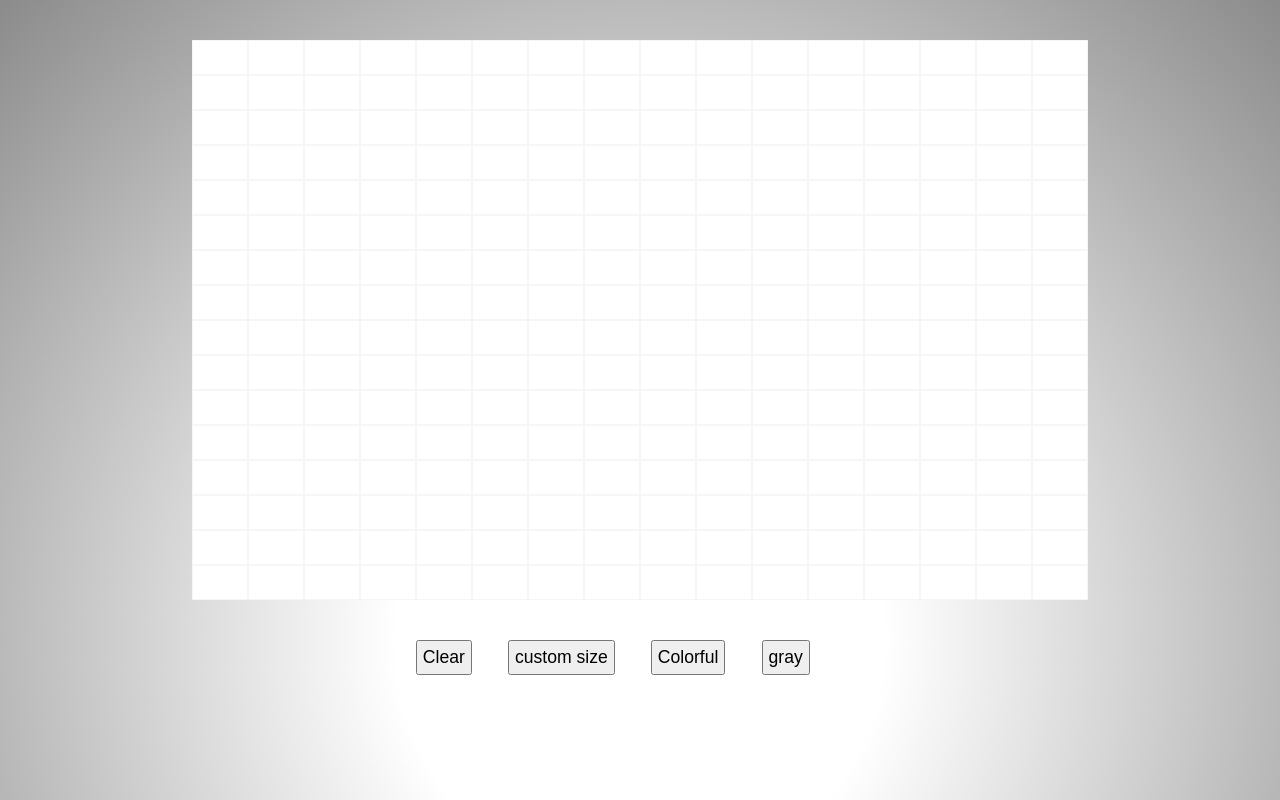
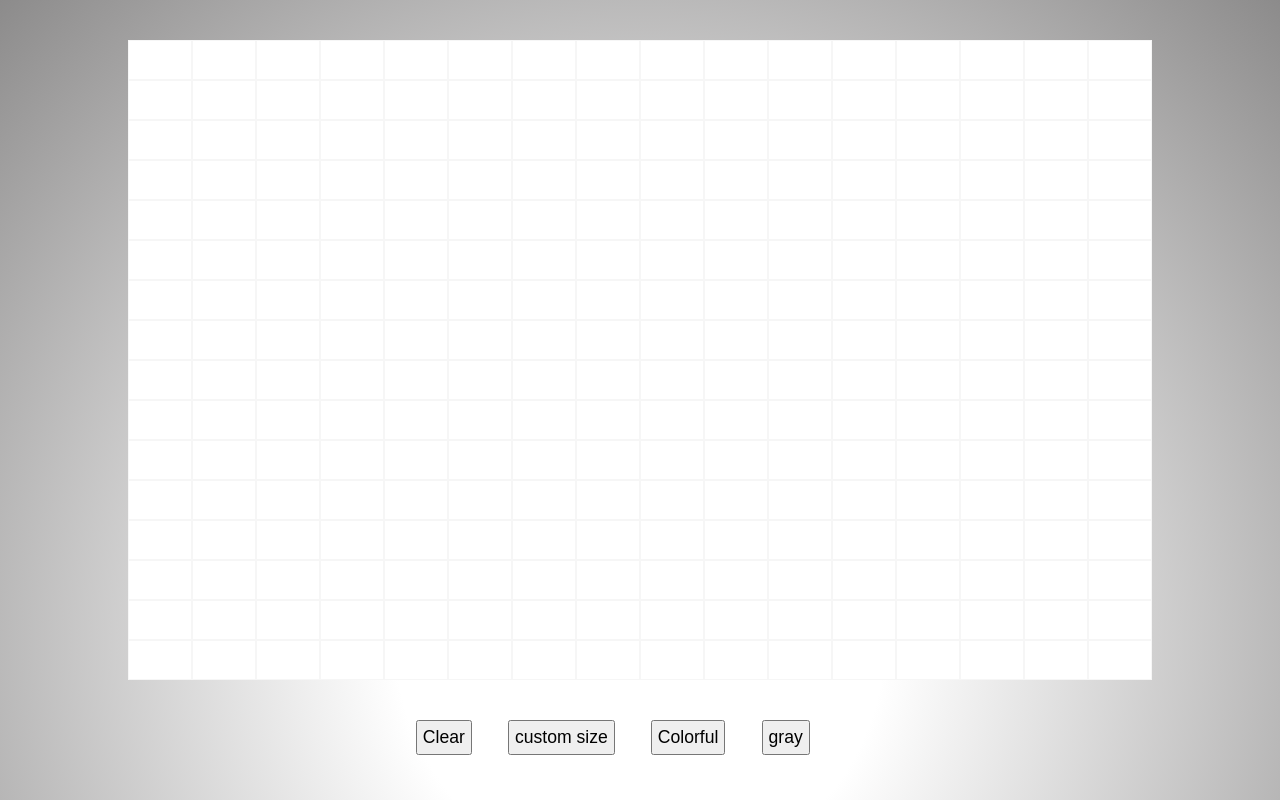
Before and after one commit to Walmart-cashier/etch-a-sketch, a plain HTML site: page index.html in a window 1280 px wide. Drawn offline with Linux system fonts and the light colour scheme.

Commit message:
fixed container size

```diff
--- a/style.css
+++ b/style.css
@@ -12,8 +12,8 @@ background-size: 100vw 100vw;
 }
 
 .maincontainer {
-    width: 70vw;
-    height: 70vh;
+    width: 80vw;
+    height: 80vh;
     margin: 5vh auto;
     background-color: white;
     display: grid;
```
